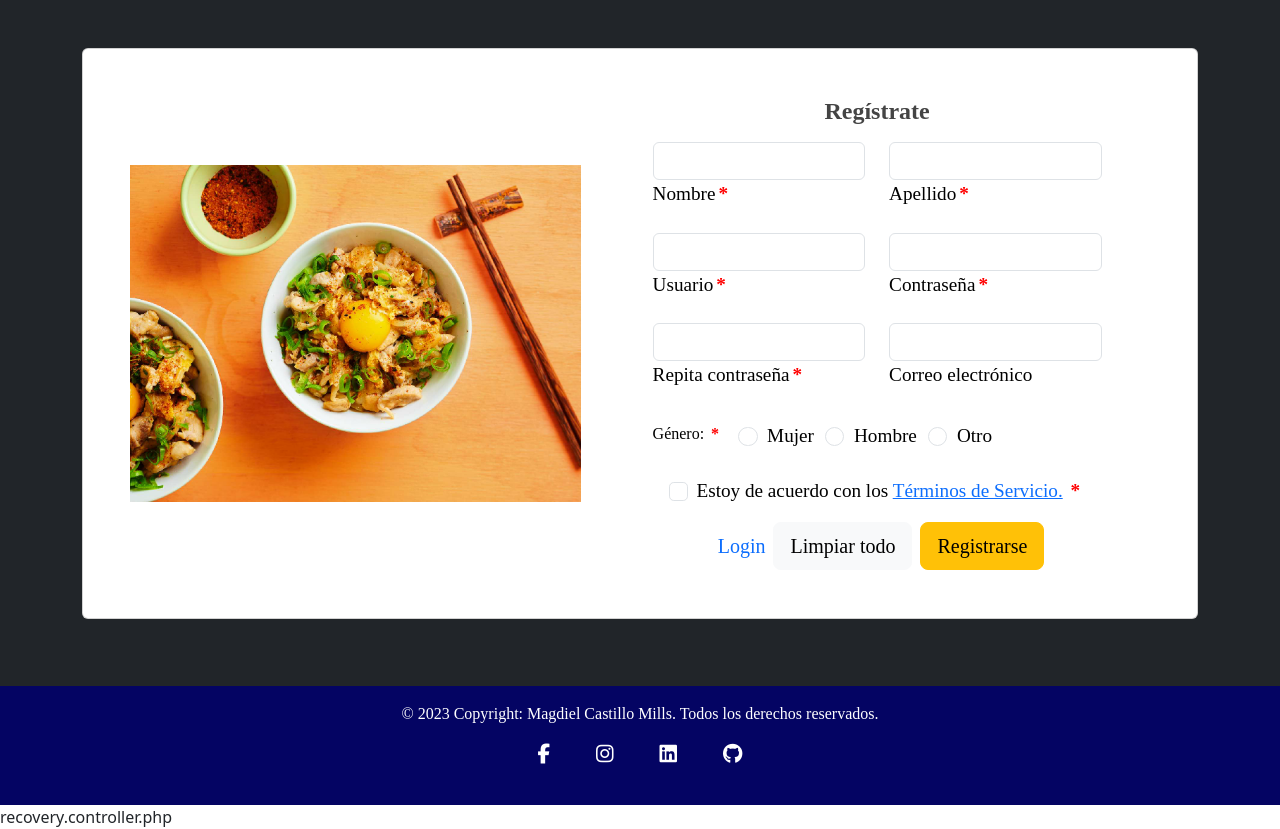
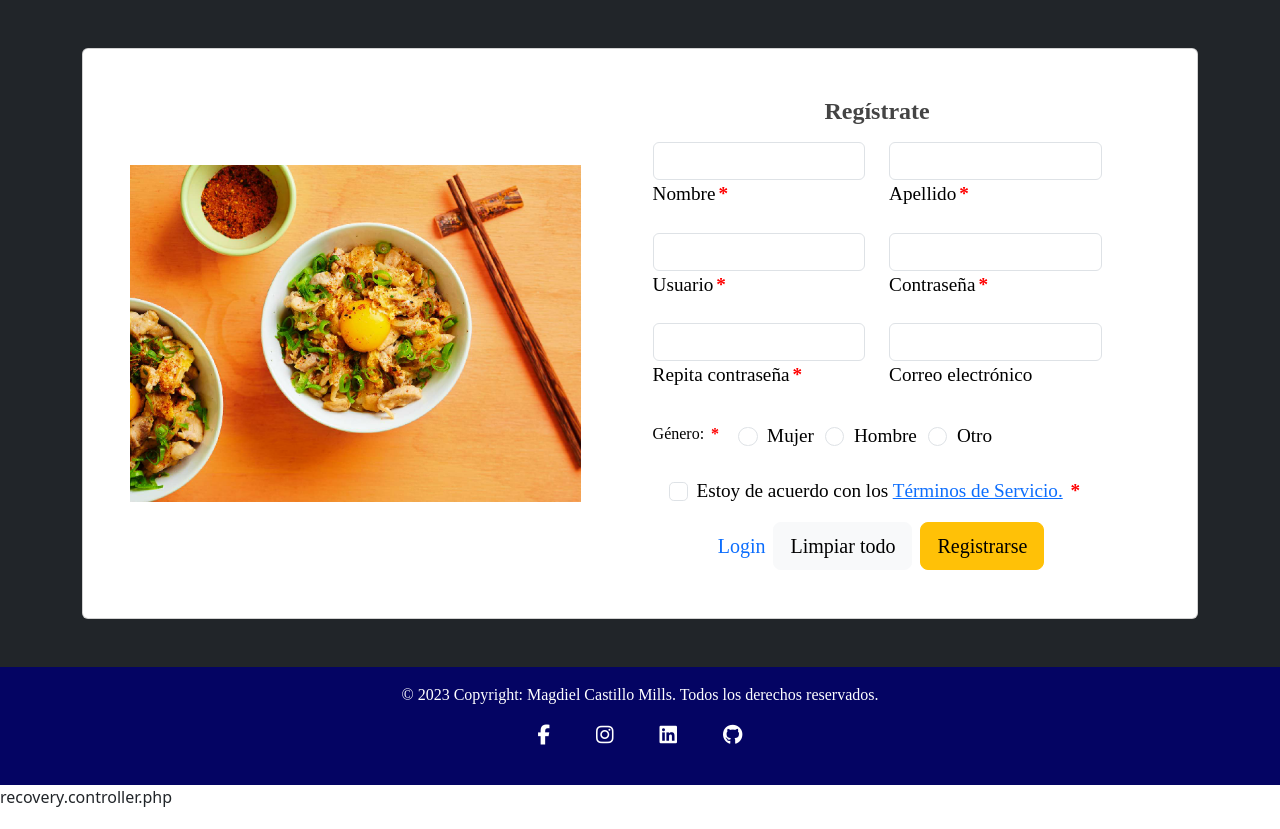
Before and after one commit to Magdiel1990/Cookt, a PHP site: page /signup in a window 1280 px wide. After the commit the page ends 807 px from the top, so only its background shows below. Run offline with PHP 8.4, Linux system fonts and the light colour scheme; a stand-in replaces the project's code that opens the database connection; some libraries are stand-ins or nearby versions.

Commit message:
main fixed

```diff
--- a/css/styles.css
+++ b/css/styles.css
@@ -28,7 +28,7 @@ header, footer {
     right: 1rem;
 }
 main {
-    min-height: calc(100vh - 7.1rem);
+    min-height: calc(100vh - 10.9rem);
 }
 footer {
     height: 7.4rem;
```
